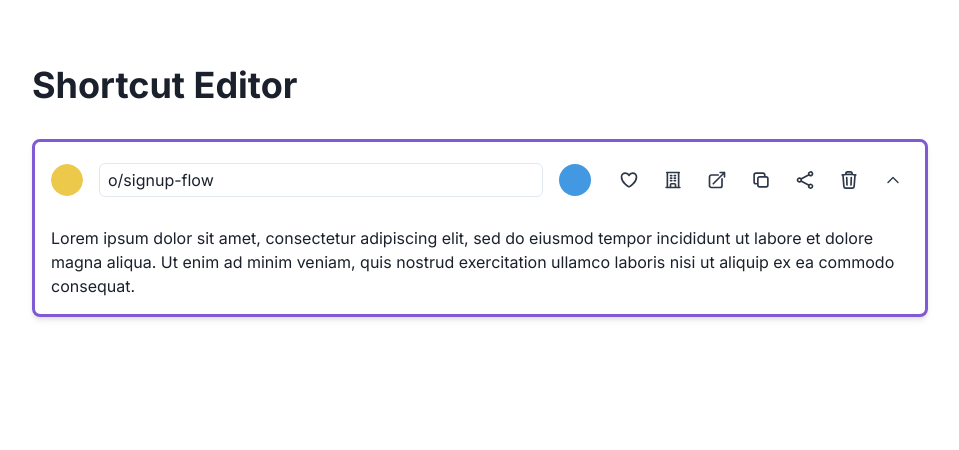
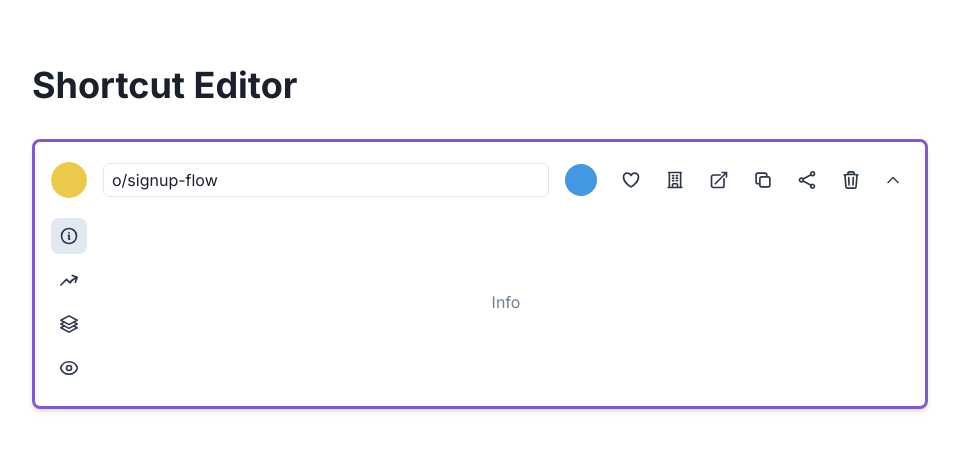
Before and after one commit to dexterthemsb/_medusa_, a React (Create React App) app: page / in a window 1280 px wide. Both pictures are taken after a click on the button 1055 px from the left and 178 px from the top of the page. Shown: the top 450 px of the page, without its empty margins (160-1119 px from the left). Built offline with nearby package versions, Linux system fonts and the light colour scheme.

Commit message:
Feat: body navigation

```diff
--- a/src/App.tsx
+++ b/src/App.tsx
@@ -1,12 +1,12 @@
 import {
   Accordion,
   AccordionItem,
-  AccordionPanel,
   Container,
   ChakraProvider,
   Box,
   Heading
 } from "@chakra-ui/react";
+import AccordionBody from "./components/AccordionBody";
 import { AccordionHeader } from "./components/AccordionHeader";
 import theme from "./config/theme";
 
@@ -34,13 +34,7 @@ function App() {
                 boxShadow={isExpanded ? "md" : "none"}
               >
                 <AccordionHeader isExpanded={isExpanded} />
-
-                <AccordionPanel pb={4}>
-                  Lorem ipsum dolor sit amet, consectetur adipiscing elit, sed
-                  do eiusmod tempor incididunt ut labore et dolore magna aliqua.
-                  Ut enim ad minim veniam, quis nostrud exercitation ullamco
-                  laboris nisi ut aliquip ex ea commodo consequat.
-                </AccordionPanel>
+                <AccordionBody isExpanded={isExpanded} />
               </Box>
             )}
           </AccordionItem>
--- /dev/null
+++ b/src/components/AccordianBodyContent/Activity.tsx
@@ -0,0 +1,18 @@
+import { Box } from "@chakra-ui/react";
+
+const Activity = () => {
+  return (
+    <Box
+      minH="full"
+      display="flex"
+      flexDir="row"
+      alignItems="center"
+      justifyContent="center"
+      color="gray.500"
+    >
+      Activity
+    </Box>
+  );
+};
+
+export default Activity;
--- /dev/null
+++ b/src/components/AccordianBodyContent/Analytics.tsx
@@ -0,0 +1,18 @@
+import { Box } from "@chakra-ui/react";
+
+const Analytics = () => {
+  return (
+    <Box
+      minH="full"
+      display="flex"
+      flexDir="row"
+      alignItems="center"
+      justifyContent="center"
+      color="gray.500"
+    >
+      Analytics
+    </Box>
+  );
+};
+
+export default Analytics;
--- /dev/null
+++ b/src/components/AccordianBodyContent/Eye.tsx
@@ -0,0 +1,18 @@
+import { Box } from "@chakra-ui/react";
+
+const Eye = () => {
+  return (
+    <Box
+      minH="full"
+      display="flex"
+      flexDir="row"
+      alignItems="center"
+      justifyContent="center"
+      color="gray.500"
+    >
+      Eye
+    </Box>
+  );
+};
+
+export default Eye;
--- /dev/null
+++ b/src/components/AccordianBodyContent/Info.tsx
@@ -0,0 +1,18 @@
+import { Box } from "@chakra-ui/react";
+
+const Info = () => {
+  return (
+    <Box
+      minH="full"
+      display="flex"
+      flexDir="row"
+      alignItems="center"
+      justifyContent="center"
+      color="gray.500"
+    >
+      Info
+    </Box>
+  );
+};
+
+export default Info;
--- /dev/null
+++ b/src/components/AccordionBody.tsx
@@ -0,0 +1,71 @@
+import { AccordionPanel, Box } from "@chakra-ui/react";
+import {
+  ArrowTrendingUpIcon,
+  EyeIcon,
+  InformationCircleIcon,
+  Square3Stack3DIcon
+} from "@heroicons/react/24/outline";
+import { FC, useState } from "react";
+import { SVG20 } from "../constants/misc";
+import Activity from "./AccordianBodyContent/Activity";
+import Analytics from "./AccordianBodyContent/Analytics";
+import Eye from "./AccordianBodyContent/Eye";
+import Info from "./AccordianBodyContent/Info";
+import IconButton from "./IconButton";
+
+interface AccordionBodyProps {
+  isExpanded: boolean;
+}
+
+const AccordionBody: FC<AccordionBodyProps> = ({ isExpanded }) => {
+  const NAVIGATION = {
+    info: {
+      icon: <InformationCircleIcon {...SVG20} />,
+      content: <Info />
+    },
+    analytics: {
+      icon: <ArrowTrendingUpIcon {...SVG20} />,
+      content: <Analytics />
+    },
+    activity: {
+      icon: <Square3Stack3DIcon {...SVG20} />,
+      content: <Activity />
+    },
+    eye: {
+      icon: <EyeIcon {...SVG20} />,
+      content: <Eye />
+    }
+    // add more views in future
+  };
+
+  const [activeView, setActiveView] = useState<string>("info");
+
+  return (
+    <AccordionPanel pt="0">
+      <Box display="flex" flexDir="row">
+        <Box display="flex" flexDir="column">
+          {Object.keys(NAVIGATION).map(key => (
+            <IconButton
+              key={key}
+              rounded="lg"
+              p="2"
+              mt={key === "info" ? 0 : 2}
+              bgColor={activeView === key ? "gray.200" : "transparent"}
+              onClick={() => setActiveView(key)}
+            >
+              {/* @ts-ignore */}
+              {NAVIGATION[key].icon}
+            </IconButton>
+          ))}
+        </Box>
+
+        <Box flex="1" ml="4">
+          {/* @ts-ignore */}
+          {NAVIGATION[activeView].content}
+        </Box>
+      </Box>
+    </AccordionPanel>
+  );
+};
+
+export default AccordionBody;
--- a/src/components/AccordionHeader.tsx
+++ b/src/components/AccordionHeader.tsx
@@ -37,13 +37,13 @@ export const AccordionHeader: FC<AccordianHeaderProps> = ({ isExpanded }) => {
     <AccordionButton
       py="4"
       justifyContent="space-between"
-      _hover={{ backgroundColor: isExpanded ? "gray.100" : "gray.100" }}
+      _hover={{ backgroundColor: isExpanded ? "none" : "gray.100" }}
     >
       <Box
         rounded="full"
         bgColor="yellow.400"
-        w="8"
-        h="8"
+        w="9"
+        h="9"
         outline="thick solid white"
       ></Box>
 
@@ -74,7 +74,7 @@ export const AccordionHeader: FC<AccordianHeaderProps> = ({ isExpanded }) => {
 
         <Box ml="4" rounded="full" bgColor="blue.400" w="8" h="8"></Box>
 
-        <Box ml="4" display="flex" flexDir="row" alignItems="center">
+        <Box ml="3" display="flex" flexDir="row" alignItems="center">
           <IconButton stopPropagation onClick={e => setLiked(!liked)}>
             {liked ? (
               <HeartIconSolid {...SVG20} />
@@ -106,7 +106,7 @@ export const AccordionHeader: FC<AccordianHeaderProps> = ({ isExpanded }) => {
       </Box>
 
       <IconButton
-        ml="1.5"
+        ml="1"
         p="2"
         rounded="lg"
         bgColor="white"
```
